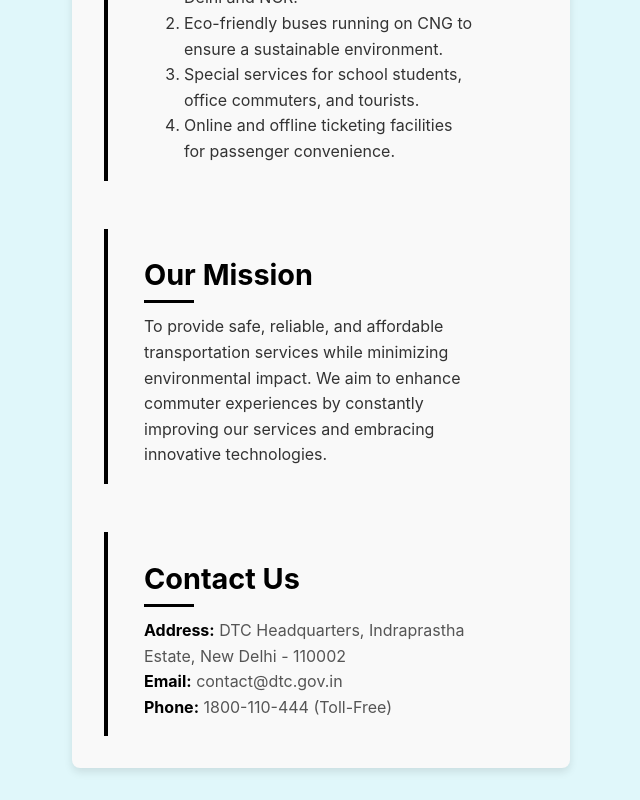
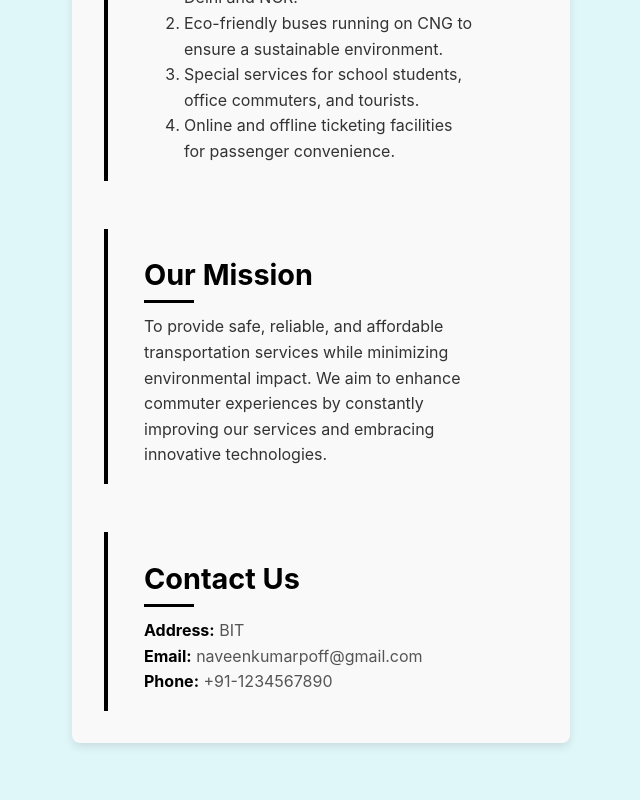
Before and after one commit to naveenkumar-42/bus_tracking, a Vue app: page /aboutus in a window 1280 px wide. Shown: the part 977-1777 px from the top of the page, without its empty margins (351-991 px from the left). After the commit the page ends 1752 px from the top, so only its background shows below. Built offline with nearby package versions, Linux system fonts and the light colour scheme.

Commit message:
updated about page

```diff
--- a/package.json
+++ b/package.json
@@ -17,6 +17,6 @@
   },
   "devDependencies": {
     "@vitejs/plugin-vue": "^5.2.1",
-    "vite": "^6.0.3"
+    "vite": "^6.0.11"
   }
 }
--- a/src/views/aboutus.vue
+++ b/src/views/aboutus.vue
@@ -38,9 +38,9 @@
         <div class="contact">
           <h2>Contact Us</h2>
           <p>
-            <strong>Address:</strong> DTC Headquarters, Indraprastha Estate, New Delhi - 110002<br>
-            <strong>Email:</strong> contact@dtc.gov.in<br>
-            <strong>Phone:</strong> 1800-110-444 (Toll-Free)
+            <strong>Address:</strong> BIT <br>
+            <strong>Email:</strong> naveenkumarpoff@gmail.com <br>
+            <strong>Phone:</strong> +91-1234567890 <br>
           </p>
         </div>
       </section>
```
Also changed, not shown: 1 other file (tests, documents, lock files or other folders).
